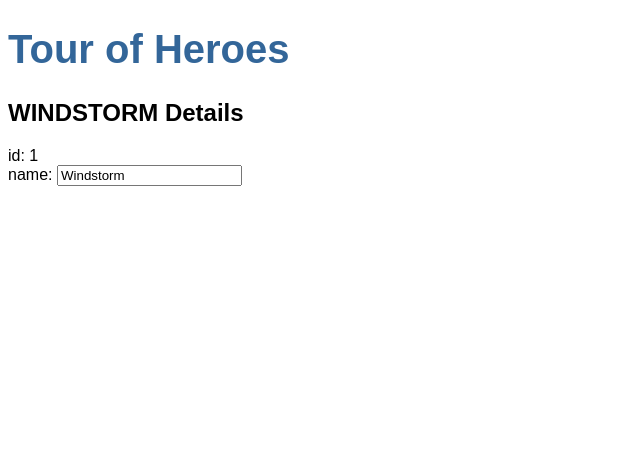
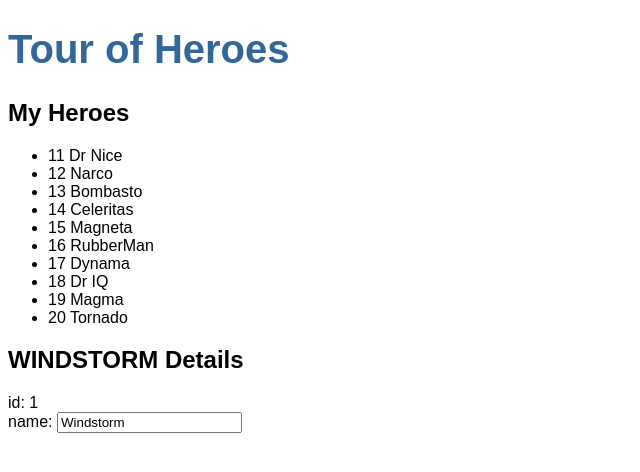
Before and after one commit to Lekx/angular-heroes, an Angular app: page / in a window 1280 px wide. Shown: the top 472 px of the page, without its empty margins (0-640 px from the left). Built offline with nearby package versions, Linux system fonts and the light colour scheme.

Commit message:
Add list of heroes

```diff
--- a/src/app/heroes/heroes.component.html
+++ b/src/app/heroes/heroes.component.html
@@ -1,3 +1,7 @@
+<h2>My Heroes</h2>
+<ul class="heroes">
+    <li *ngFor="let hero of heroes"><span class="badge">{{hero.id}}</span> {{hero.name}}</li>
+</ul>
 <h2>{{hero.name | uppercase}} Details</h2>
 <div><span>id: </span>{{hero.id}}</div>
 <div>
```
